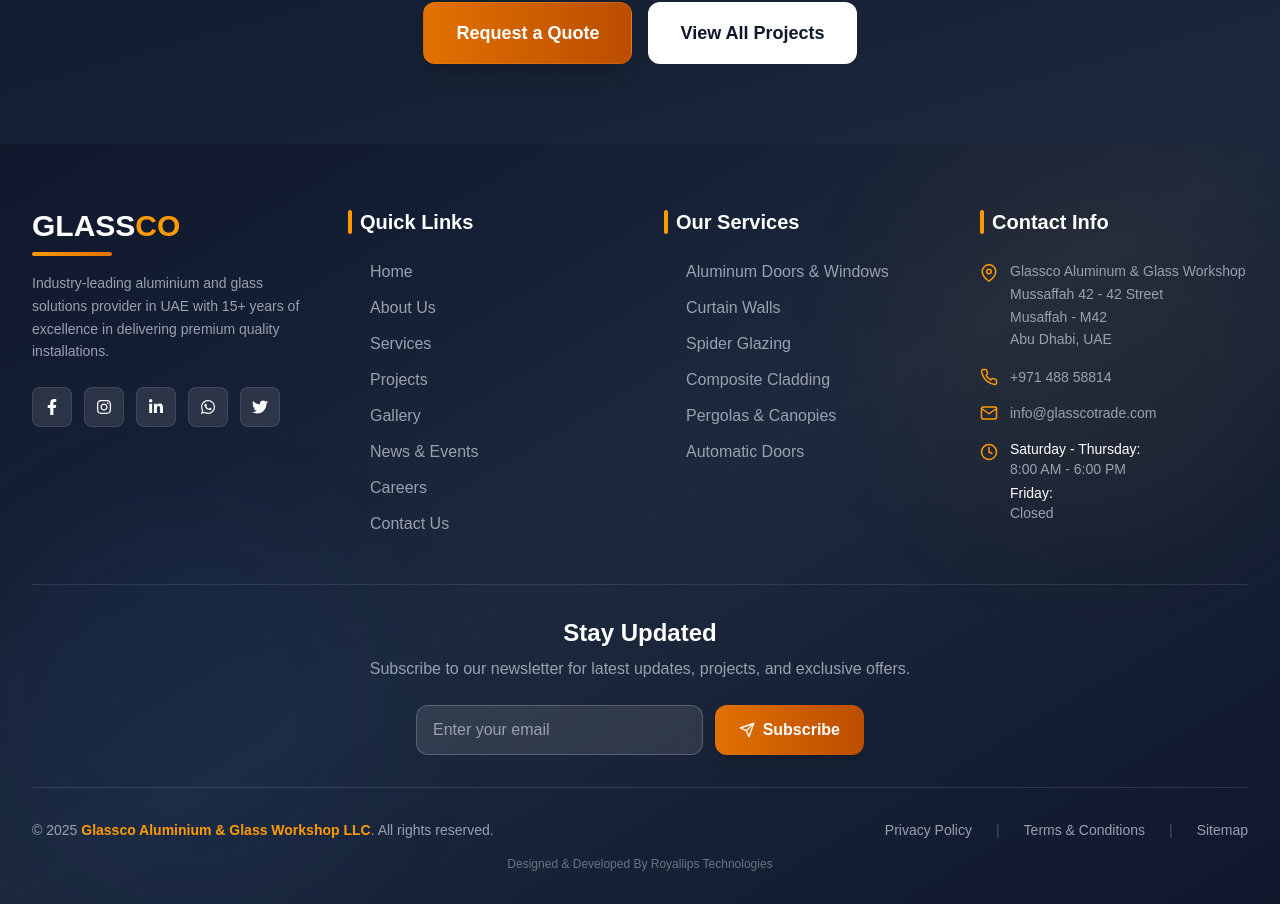
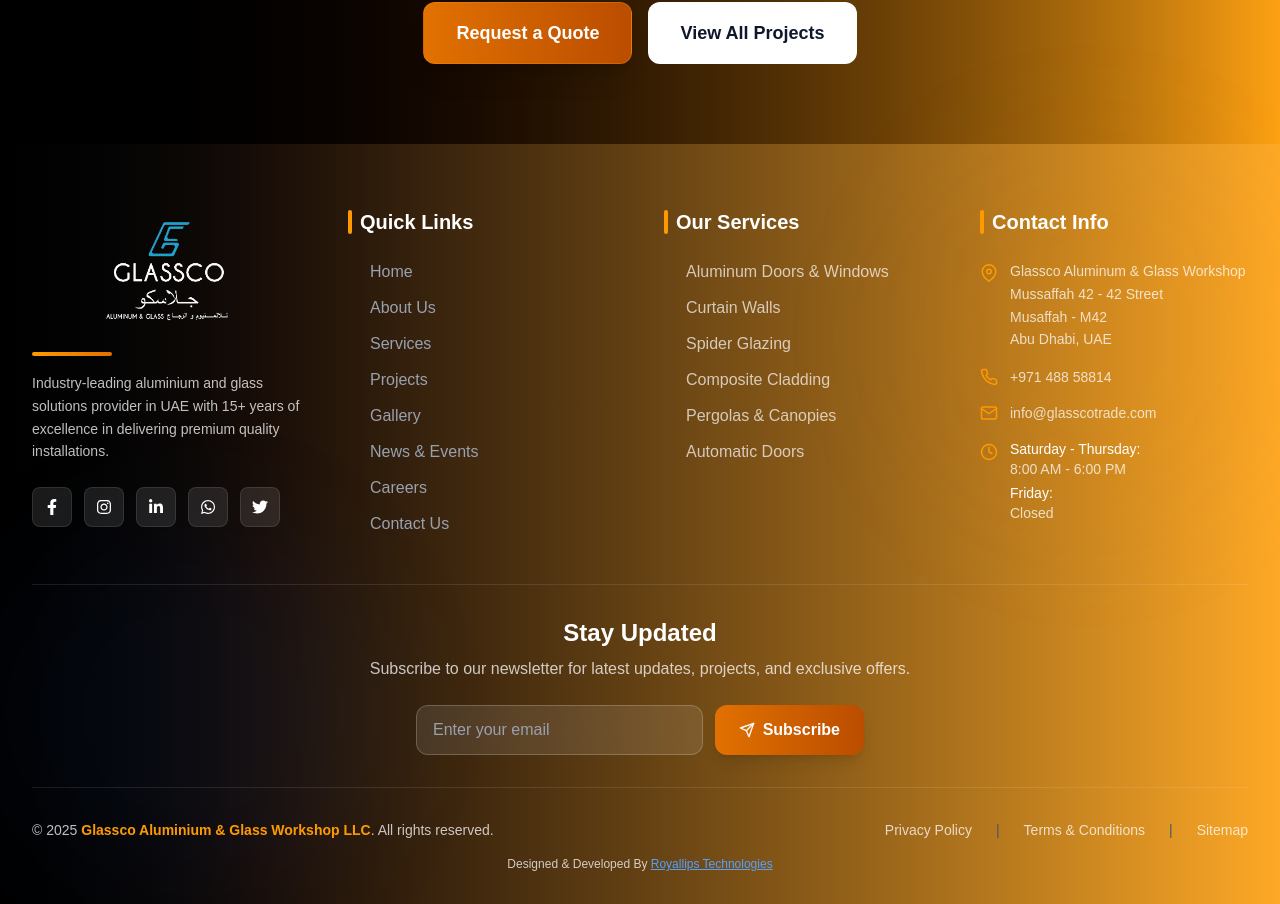
Before and after one commit to mehediakash01/Glassco-website, a Next.js app: page /gallery in a window 1280 px wide. Shown: the part 2135-3039 px from the top of the page. Built offline with nearby package versions, Linux system fonts and the light colour scheme.

Commit message:
updated bg color and other design pattern

```diff
--- a/src/app/contact/page.jsx
+++ b/src/app/contact/page.jsx
@@ -144,7 +144,7 @@
           <h2 className="text-4xl md:text-5xl font-bold text-white mb-4">
             Contact <span className="text-amber-600">Us</span>
           </h2>
-          <p className="text-gray-600 max-w-2xl mx-auto text-lg mb-6">
+          <p className="text-white/70 max-w-2xl mx-auto text-lg mb-6">
             Have a project in mind? Lets discuss how we can help bring your vision to life with our premium aluminium and glass solutions.
           </p>
           <div className="w-24 h-1 bg-gradient-to-r from-amber-500 to-amber-600 mx-auto rounded-full"></div>
--- a/src/app/gallery/page.jsx
+++ b/src/app/gallery/page.jsx
@@ -120,9 +120,9 @@
   };
 
   return (
-    <div ref={sectionRef} className="min-h-screen bg-gradient-to-br from-slate-50 via-white to-amber-50/20">
+    <div ref={sectionRef} className="min-h-screen bg-gradient-to-r from-black to-amber-500/45">
       {/* Hero Section */}
-      <section className="relative bg-gradient-to-br from-slate-900 via-slate-800 to-slate-900 py-20 md:py-28 overflow-hidden">
+      <section className="relative bg-gradient-to-r from-black to-amber-500/45 py-20 md:py-28 overflow-hidden">
         <div className="absolute inset-0 opacity-10">
           <div className="absolute top-0 right-0 w-96 h-96 bg-amber-500 rounded-full blur-3xl"></div>
           <div className="absolute bottom-0 left-0 w-96 h-96 bg-blue-500 rounded-full blur-3xl"></div>
@@ -323,7 +323,7 @@
       </AnimatePresence>
 
       {/* CTA Section */}
-      <section className="py-20 bg-gradient-to-br from-slate-900 to-slate-800">
+      <section className="py-20 bg-gradient-to-br bg-gradient-to-r from-black to-amber-500/45">
         <div className="container mx-auto px-4 md:px-8 text-center">
           <motion.div
             initial={{ opacity: 0, y: 30 }}
--- a/src/app/projects/page.jsx
+++ b/src/app/projects/page.jsx
@@ -117,7 +117,7 @@
   // Error State
   if (error) {
     return (
-      <section className="relative py-20 md:py-28 bg-black min-h-screen">
+      <section className="relative py-20 md:py-28 bg-gradient-to-r from-black to-amber-500/45 min-h-screen">
         <div className="container mx-auto px-4 py-20">
           <div className="flex flex-col items-center justify-center min-h-[400px] bg-red-500/10 border border-red-500/30 rounded-2xl p-8">
             <div className="text-red-400 text-6xl mb-4">⚠️</div>
@@ -150,7 +150,7 @@
     : projects.filter(project => project.category === activeCategory);
 
   return (
-    <section className="relative py-20 md:py-28 bg-black overflow-hidden">
+    <section className="relative py-20 md:py-28 bg-gradient-to-r from-black to-amber-500/45 overflow-hidden">
       {/* Background Decorative Elements */}
       <div className="pointer-events-none absolute top-20 left-0 w-96 h-96 bg-amber-500/20 rounded-full blur-3xl -z-10"></div>
       <div className="pointer-events-none absolute bottom-20 right-0 w-96 h-96 bg-amber-600/20 rounded-full blur-3xl -z-10"></div>
--- a/src/components/Footer.jsx
+++ b/src/components/Footer.jsx
@@ -41,7 +41,7 @@
   ];
 
   return (
-    <footer className="relative bg-gradient-to-br from-slate-900 via-slate-800 to-slate-900 text-white overflow-hidden">
+    <footer className="relative bg-gradient-to-r from-black to-amber-500/85 text-white ">
       {/* Decorative Elements */}
       <div className="absolute top-0 right-0 w-96 h-96 bg-amber-600/5 rounded-full blur-3xl"></div>
       <div className="absolute bottom-0 left-0 w-96 h-96 bg-blue-600/5 rounded-full blur-3xl"></div>
@@ -57,12 +57,15 @@
             viewport={{ once: true }}
           >
             <div className="mb-6">
-              <div className="text-3xl font-bold mb-2">
-                <span className="text-white">GLASS</span>
-                <span className="text-amber-500">CO</span>
-              </div>
+           <div className="w-32 h-32 mx-auto mb-4">
+                    <img
+                      src="/assets/images/glasscoLogo.png"
+                      alt="Glassco Logo"
+                      className="w-full h-full object-contain"
+                    />
+                  </div>
               <div className="h-1 w-20 bg-gradient-to-r from-amber-500 to-amber-600 rounded-full mb-4"></div>
-              <p className="text-gray-400 text-sm leading-relaxed">
+              <p className="text-white/75 text-sm leading-relaxed">
                 Industry-leading aluminium and glass solutions provider in UAE with 15+ years of excellence in delivering premium quality installations.
               </p>
             </div>
@@ -131,7 +134,7 @@
                 <li key={index}>
                   <a
                     href={service.link}
-                    className="text-gray-400 hover:text-amber-500 transition-colors duration-300 flex items-center gap-2 group"
+                    className="text-white/70 hover:text-amber-500 transition-colors duration-300 flex items-center gap-2 group"
                   >
                     <FiArrowRight className="text-amber-500 opacity-0 group-hover:opacity-100 transition-opacity" size={14} />
                     <span>{service.name}</span>
@@ -158,7 +161,7 @@
                   href="https://maps.google.com/?q=24.339201,54.481352"
                   target="_blank"
                   rel="noopener noreferrer"
-                  className="flex items-start gap-3 text-gray-400 hover:text-amber-500 transition-colors duration-300 group"
+                  className="flex items-start gap-3 text-white/75 hover:text-amber-500 transition-colors duration-300 group"
                 >
                   <FiMapPin className="text-amber-500 mt-1 flex-shrink-0" size={18} />
                   <span className="text-sm leading-relaxed">
@@ -171,8 +174,8 @@
               </li>
               <li>
                 <a
-                  href="tel:+971XXXXXXXX"
-                  className="flex items-center gap-3 text-gray-400 hover:text-amber-500 transition-colors duration-300"
+                  href="tel:+971 488 58814"
+                  className="flex items-center gap-3 text-white/75 hover:text-amber-500 transition-colors duration-300"
                 >
                   <FiPhone className="text-amber-500" size={18} />
                   <span className="text-sm">+971 488 58814</span>
@@ -181,14 +184,14 @@
               <li>
                 <a
                   href="mailto:info@glasscotrade.com"
-                  className="flex items-center gap-3 text-gray-400 hover:text-amber-500 transition-colors duration-300"
+                  className="flex items-center gap-3 text-white/75 hover:text-amber-500 transition-colors duration-300"
                 >
                   <FiMail className="text-amber-500" size={18} />
                   <span className="text-sm">info@glasscotrade.com</span>
                 </a>
               </li>
               <li>
-                <div className="flex items-start gap-3 text-gray-400">
+                <div className="flex items-start gap-3 text-white/75">
                   <FiClock className="text-amber-500 mt-1 flex-shrink-0" size={18} />
                   <div className="text-sm">
                     {workingHours.map((schedule, index) => (
@@ -215,7 +218,7 @@
         >
           <div className="max-w-2xl mx-auto text-center">
             <h3 className="text-2xl font-bold text-white mb-2">Stay Updated</h3>
-            <p className="text-gray-400 mb-6">Subscribe to our newsletter for latest updates, projects, and exclusive offers.</p>
+            <p className="text-white/75 mb-6">Subscribe to our newsletter for latest updates, projects, and exclusive offers.</p>
             <div className="flex flex-col sm:flex-row gap-3 max-w-md mx-auto">
               <div className="relative flex-1">
                 <input
@@ -240,29 +243,29 @@
         <div className="border-t border-white/10 pt-8">
           <div className="flex flex-col md:flex-row justify-between items-center gap-4">
             {/* Copyright */}
-            <div className="text-gray-400 text-sm text-center md:text-left">
+            <div className="text-white/75 text-sm text-center md:text-left">
               © {currentYear} <span className="text-amber-500 font-semibold">Glassco Aluminium & Glass Workshop LLC</span>. All rights reserved.
             </div>
 
             {/* Legal Links */}
             <div className="flex flex-wrap justify-center gap-6 text-sm">
-              <a href="/privacy-policy" className="text-gray-400 hover:text-amber-500 transition-colors duration-300">
+              <a href="/privacy-policy" className="text-white/75 hover:text-amber-500 transition-colors duration-300">
                 Privacy Policy
               </a>
               <span className="text-gray-600">|</span>
-              <a href="/terms-conditions" className="text-gray-400 hover:text-amber-500 transition-colors duration-300">
+              <a href="/terms-conditions" className="text-white/75 hover:text-amber-500 transition-colors duration-300">
                 Terms & Conditions
               </a>
               <span className="text-gray-600">|</span>
-              <a href="/sitemap" className="text-gray-400 hover:text-amber-500 transition-colors duration-300">
+              <a href="/sitemap" className="text-white/75 hover:text-amber-500 transition-colors duration-300">
                 Sitemap
               </a>
             </div>
           </div>
 
           {/* Made By */}
-          <div className="text-center mt-4 text-xs text-gray-500">
-            Designed & Developed By <Link href="https://www.royallipstech.com"> Royallips Technologies</Link>
+          <div className="text-center mt-4 text-xs text-white/75">
+            Designed & Developed By <Link href="https://www.royallipstech.com" className='text-blue-400 underline'> Royallips Technologies</Link>
           </div>
         </div>
       </div>
--- a/src/components/Navbar.jsx
+++ b/src/components/Navbar.jsx
@@ -118,7 +118,7 @@
               whileHover={{ scale: 1.05 }}
               transition={{ duration: 0.2 }}
             >
-              <Link href="/" className="relative w-8 h-8 sm:w-10 sm:h-10 md:w-12 md:h-12 lg:w-16 lg:h-16">
+              <Link href="/" className="relative w-12 h-12 sm:w-10 sm:h-10 md:w-12 md:h-12 lg:w-16 lg:h-16">
                 <img
                   src="/assets/images/glasscoLogo.png"
                   alt="Glassco Logo"
--- a/src/components/ThemeWrapper.jsx
+++ b/src/components/ThemeWrapper.jsx
@@ -2,7 +2,7 @@
 
 export default function ThemeWrapper({ children }) {
   return (
-    <div className="min-h-screen bg-black text-white">
+    <div className="min-h-screen bg-gradient-to-r from-black to-amber-500/75 text-white">
       {children}
     </div>
   );
```
Also changed, not shown: src/app/segments/[slug]/page.jsx (+6 -5 lines).
